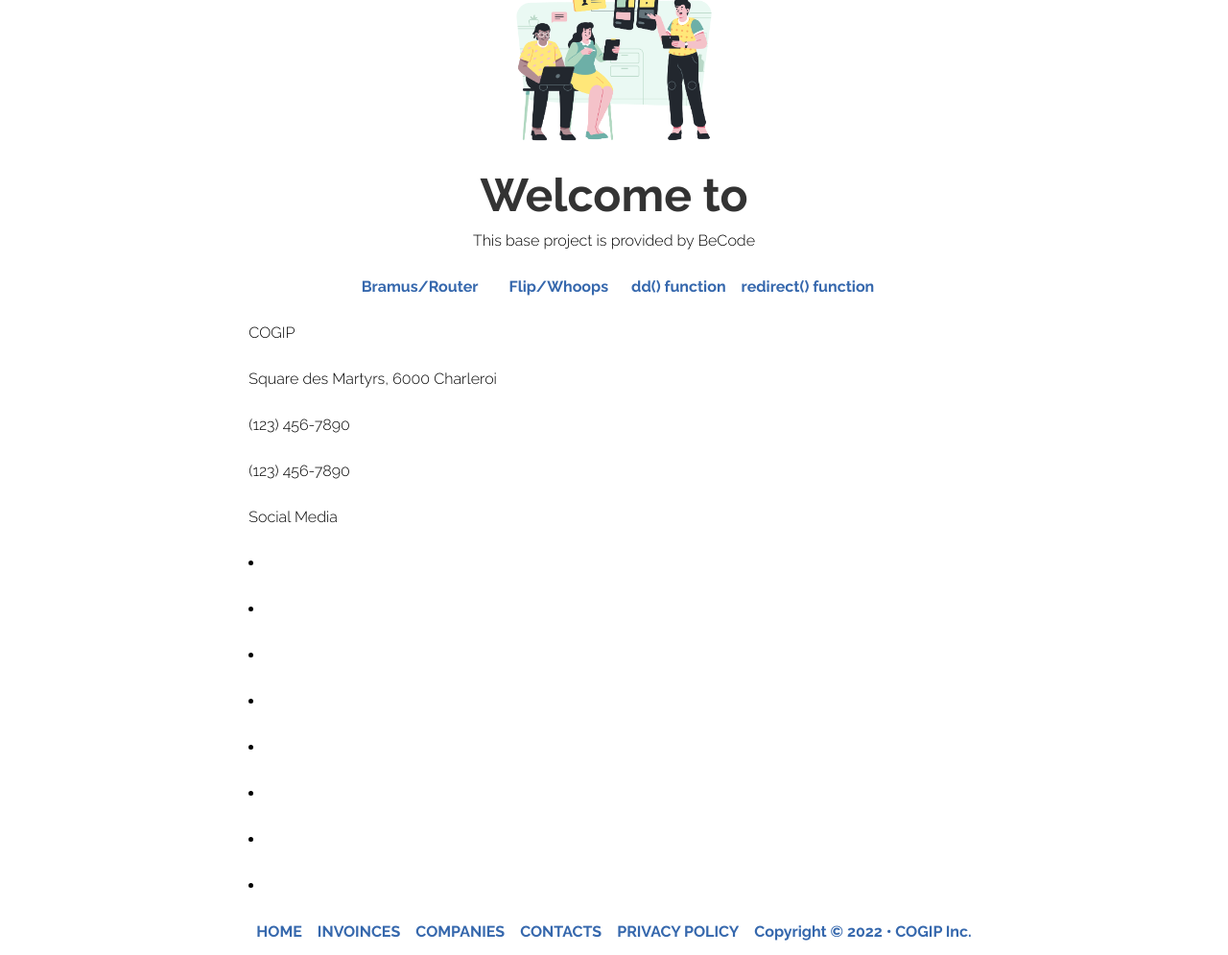
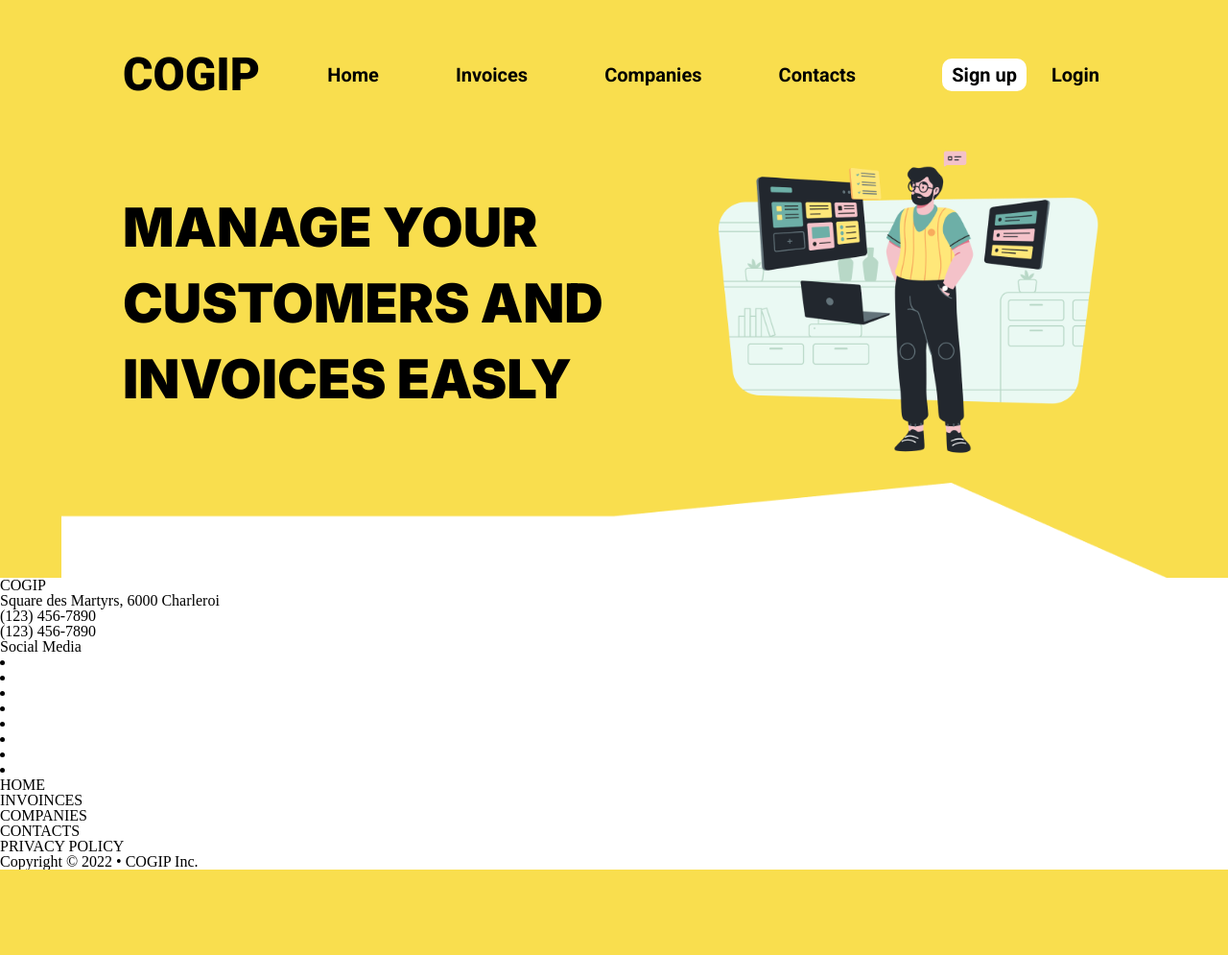
Before and after one commit to VincentDevi/cogip, a PHP site: template templates/welcome.html.twig in a window 1280 px wide. Shown: the whole page at 96% size. After the commit the page ends 906 px from the top, so only its background shows below. Run offline with PHP 8.4, Linux system fonts and the light colour scheme; the template is opened without the code that fills it, so the values that code supplies are empty; some libraries are stand-ins or nearby versions.

Commit message:
add header template

```diff
--- a/Resources/views/welcome.php
+++ b/Resources/views/welcome.php
@@ -4,15 +4,15 @@
     <meta charset="UTF-8">
     <meta http-equiv="X-UA-Compatible" content="IE=edge">
     <meta name="viewport" content="width=device-width, initial-scale=1.0">
-    <link href="public/assets/css/reset.css" rel="stylesheet" type="text/css">
-    <link href="public/assets/css/styles.css" rel="stylesheet" type="text/css">
+    <link href="assets/css/reset.css" rel="stylesheet" type="text/css">
+    <link href="assets/css/styles.css" rel="stylesheet" type="text/css">
     <title>Cogip - Welcome</title>
 </head>
 <body>
     <main>
        <section class="container">
         <img
-                src="public/assets/img/Illustration.png"
+                src="assets/img/Illustration.png"
                 alt="cogip logo"
                 class="illustration">
             <h1>Welcome to <?php echo $name ?></h1>
--- a/templates/base.html.twig
+++ b/templates/base.html.twig
@@ -5,51 +5,34 @@
         <meta charset="UTF-8">
         <meta http-equiv="X-UA-Compatible" content="IE=edge">
         <meta name="viewport" content="width=device-width, initial-scale=1.0">
-        <link href="../public/assets/css/reset.css" rel="stylesheet" type="text/css">
-        <link href="../public/assets/css/styles.css" rel="stylesheet" type="text/css">
+        <link href="assets/css/reset.css" rel="stylesheet" type="text/css">
+        <link href="assets/css/styles.css" rel="stylesheet" type="text/css">
+
         {% block stylesheets %}{% endblock %}
         <title>{% block title %}{{pageTitle}}{% endblock %}</title>
     </head>
     {% endblock %}
 
-
-
     {% block body %}
     <body>
-
-
+{# --------------------------- HEADER CONTENT------------------------------- #}
+        {% block header %}
+            {% include 'header.html.twig' %}
+        {% endblock %}
         <main>
-
-            {% block header %}
-                {% include 'header.html.twig' %}
-            {% endblock %}
-<<<<<<< HEAD
-{# MAIN CONTENT #}
-=======
-
-
 {# --------------------------- MAIN CONTENT--------------------------------- #}
->>>>>>> SelimDev
         {% block content %}
 
-
-
         {% endblock %}
-
-
+{# --------------------------- FOOTER CONTENT------------------------------- #}
         {% block footer %}
             {% include 'footer.html.twig' %}
         {% endblock %}
-
-
-            <script src="../public/assets/javascript/script.js"></script>
-            {% block javascripts %}{% endblock %}
-
         </main>
 
-
+        {% block javascripts %}
+            <script src="assets/javascript/script.js"></script>
+        {% endblock %}
     </body>
-{% endblock %}
-
-
+    {% endblock %}
 </html>
--- a/templates/header.html.twig
+++ b/templates/header.html.twig
@@ -1,20 +1,23 @@
-
 {% block header %}
     <header class="header">
-        <div class="header__menu">
-            <nav class="header__box__nav">
-                <div class="header_box__nav__logo"></div>
-                <ul class="header__box_nav__menu">
-                    <li class="nav__menu__item">Home</li>
-                    <li class="nav__menu__item">UInvoices</li>
-                    <li class="nav__menu__item">Companies</li>
-                    <li class="nav__menu__item"></li>Contacts</li>
-                    </ul>
-                <div class ="header__box__connection">
-                    <button class="header__box__connection__button">Sign up</button>
-                    <button class="header__box__connection__button">Login</button>
-                </div>
-            </nav>
-        </div>
+        <nav class="header__menu">
+            <div class="header__menu__logo" >COGIP</div>
+            <ul class="header__menu__nav">
+                <li class="menu__nav__home">Home</li>
+                <li class="menu__nav__invoices">Invoices</li>
+                <li class="menu__nav__companies">Companies</li>
+                <li class="menu__nav__contacts">Contacts</li>
+                </ul>
+            <div class ="header__menu__connection">
+                <button class="menu__connection__signUp">Sign up</button>
+                <button class="menu__connection__login">Login</button>
+            </div>
+        </nav>
+        {% block banner %}
+
+        {% endblock %}
+
+        <img class="header__mask" src="assets/img/white_mask.png" alt="white_mask">
+
     </header>
 {% endblock %}
--- /dev/null
+++ b/templates/home_header.html.twig
@@ -0,0 +1,8 @@
+{% extends "header.html.twig" %}
+
+{% block banner %}
+    <div class="header__banner">
+        <h2 class="header__banner__slogan">MANAGE YOUR CUSTOMERS AND INVOICES EASLY</h2>
+        <img class="header__banner__image" src="assets/img/banner_manager.png" alt="banner_image">
+    </div>
+{% endblock %}
--- a/templates/welcome.html.twig
+++ b/templates/welcome.html.twig
@@ -2,21 +2,11 @@
 
 {% block title %}Welcome{% endblock %}
 
+{% block header %}
+    {% include "home_header.html.twig" %}
+{% endblock %}
 
 {% block content %}
 
-    <section class="container">
-        <img
-                src="../public/assets/img/Illustration.png"
-                alt="cogip logo"
-                class="illustration">
-        <h1>Welcome to {{ name }}</h1>
-        <p>This base project is provided by BeCode</p>
-        <ul>
-            <li><a href="https://github.com/bramus/router" target="_blank">Bramus/Router</a></li>
-            <li><a href="https://github.com/filp/whoops" target="_blank">Flip/Whoops</a></li>
-            <li>dd() function</li>
-            <li>redirect() function</li>
-        </ul>
-    </section>
+
 {% endblock %}
```
Also changed, not shown: public/assets/SASS/_header.scss (added), public/assets/SASS/_variables.scss (added), public/assets/SASS/styles.scss, public/assets/css/styles.css, public/assets/img/banner_manager.png (added), public/assets/img/white_mask.png (added), 1 other file.
